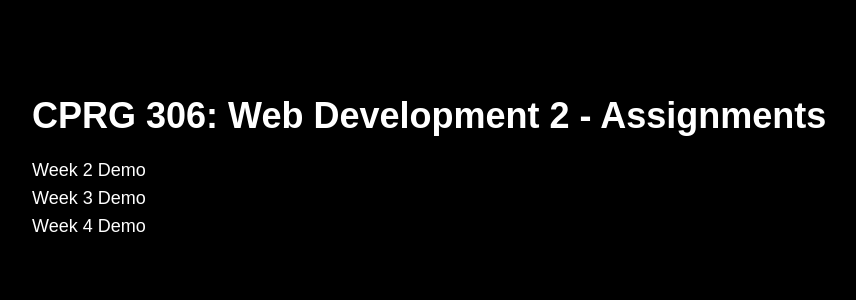
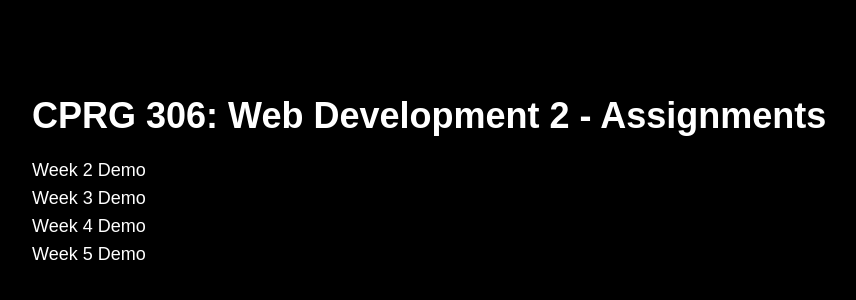
Before and after one commit to applebarrientos/cprg306-assignments, a Next.js app: page / in a window 1280 px wide. Shown: the top 300 px of the page, without its empty margins (96-952 px from the left). Built offline with nearby package versions, Linux system fonts and the light colour scheme.

Commit message:
week-5 sample added

```diff
--- a/app/page.js
+++ b/app/page.js
@@ -2,7 +2,7 @@ import Image from "next/image";
 import Link from "next/link";
 
 export default function Home() {
-  const weekDemos = [2, 3, 4];
+  const weekDemos = [2, 3, 4, 5];
   return (
     <main className="flex min-h-screen flex-col items-center justify-between p-24 bg-black text-white">
       <div className="z-10 max-w-5xl w-full items-center justify-between text-sm">
```
Also changed, not shown: app/week-5/page.js (added).
